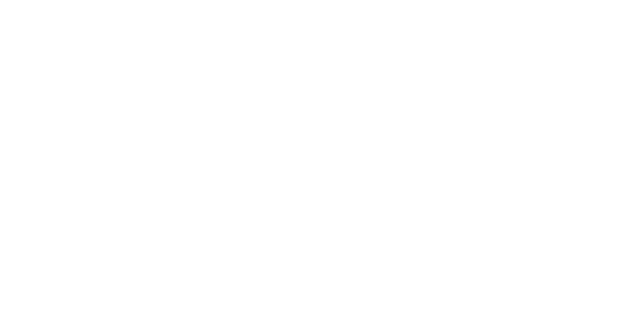
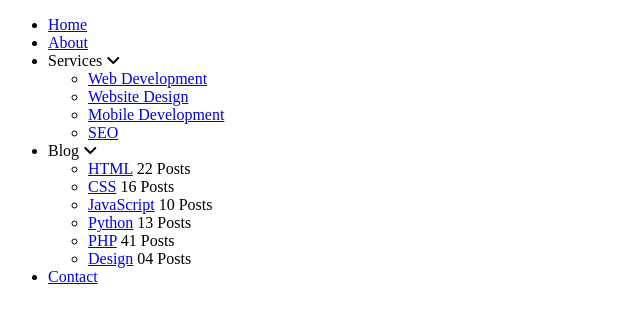
Before and after one commit to MorvidAngel/dropdownMenu, a plain HTML site: page index.html in a window 1280 px wide. Shown: the whole page, without its empty margins (0-640 px from the left). Drawn offline with Linux system fonts and the light colour scheme.

Commit message:
css menu

```diff
--- a/index.html
+++ b/index.html
@@ -11,7 +11,31 @@
 </head>
 
 <body>
-
+    <nav class="navbar">
+        <ul>
+            <li><a href="#">Home</a></li>
+            <li><a href="#">About</a></li>
+            <li>Services <i class="fas fa-angle-down"></i>
+                <ul>
+                    <li><a href="#">Web Development</a></li>
+                    <li><a href="#">Website Design</a></li>
+                    <li><a href="#">Mobile Development</a></li>
+                    <li><a href="#">SEO</a></li>
+                </ul>
+            </li>
+            <li>Blog <i class="fas fa-angle-down"></i>
+                <ul>
+                    <li><a href="#">HTML</a> <span>22 Posts</span></li>
+                    <li><a href="#">CSS</a> <span>16 Posts</span></li>
+                    <li><a href="#">JavaScript</a> <span>10 Posts</span></li>
+                    <li><a href="#">Python</a> <span>13 Posts</span></li>
+                    <li><a href="#">PHP</a> <span>41 Posts</span></li>
+                    <li><a href="#">Design</a> <span>04 Posts</span></li>
+                </ul>
+            </li>
+            <li><a href="#">Contact</a></li>
+        </ul>
+    </nav>
 </body>
 
 </html>
```
